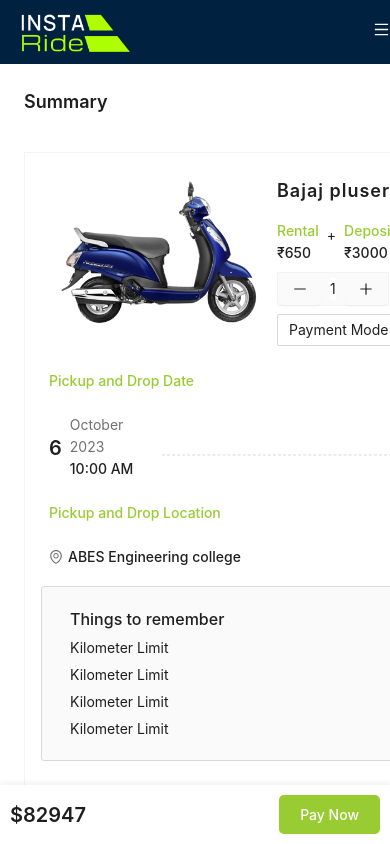
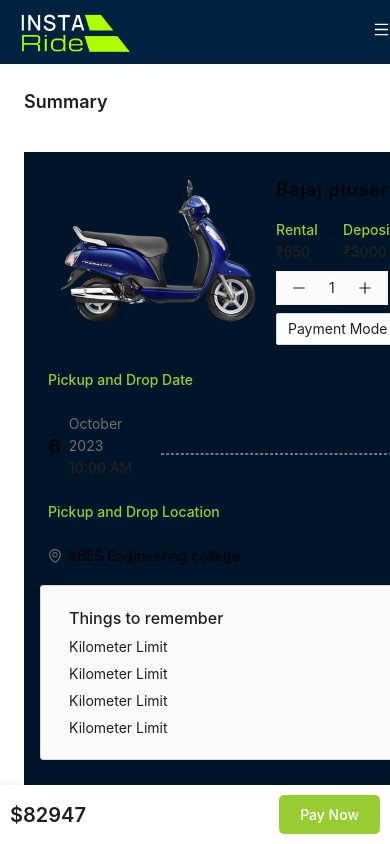
Before and after one commit to sid1213/instaride, a Next.js app: page /checkout in a window 390 px wide. Shown: the top 844 px of the page. Built offline with nearby package versions, Linux system fonts and the light colour scheme.

Commit message:
JG: make responsive for every screen

```diff
--- a/app/checkout/style.module.scss
+++ b/app/checkout/style.module.scss
@@ -16,15 +16,33 @@
       margin-bottom: 0;
     }
   }
+  .innerlayout {
+    background-color: $white;
+    flex-wrap: wrap;
     .sider {
       background: white;
       border: 1px solid $bg-light-gray;
-    // @include tablet {
-    //   display: none;
-    // }
+      flex: 0 0 800px !important;
+      max-width: 800px !important;
+      min-width: 800px !important;
+      width: 800px !important;
+      @include desktop {
+        flex: 0 0 100% !important;
+        max-width: 100% !important;
+        min-width: 100% !important;
+        width: 100% !important;
+      }
     }
     .content {
       padding: $space-xs;
+      background-color: transparent;
       height: 100%;
+      @include desktop {
+        width: 100%;
       }
     }
+    @include desktop {
+      flex-direction: column;
+    }
+  }
+}
```
Lines whose indentation alone changed are shown as unchanged.
